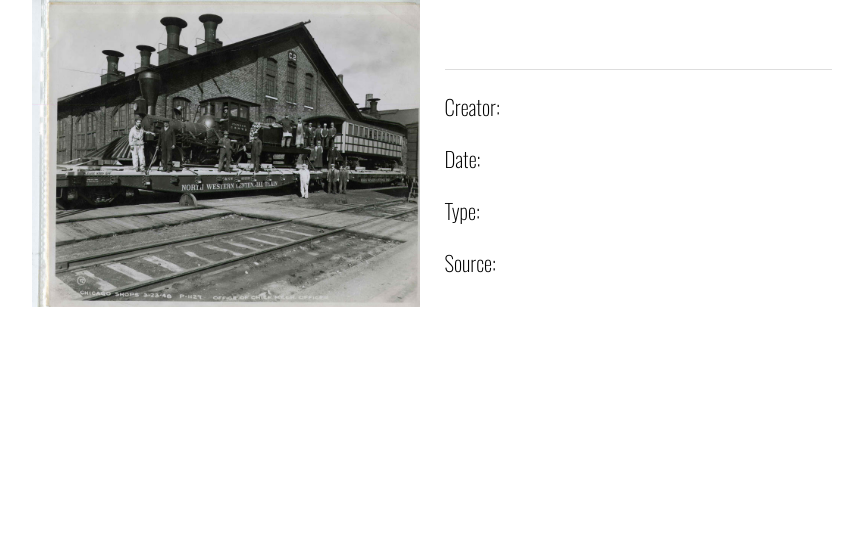
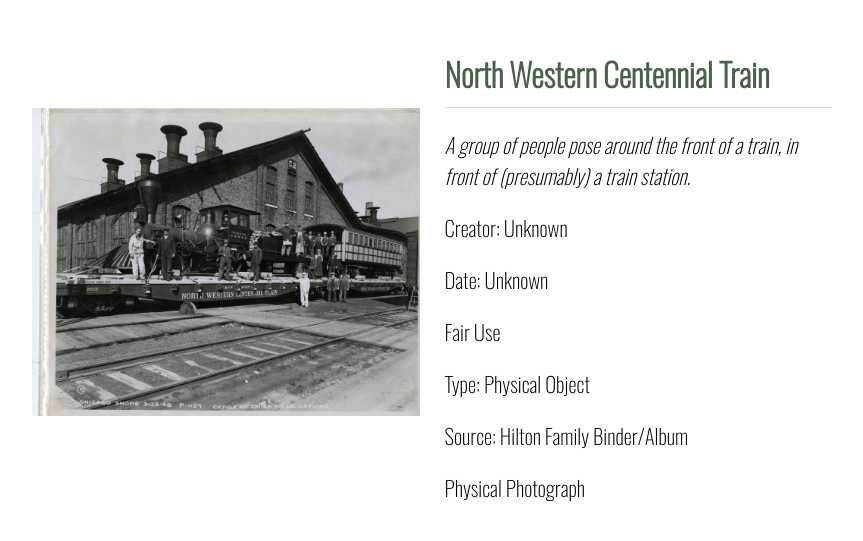
Before and after one commit to martinez2125/TennesseeChicago_Images, a Jekyll site: the page built from _mindoc_media/pg958-img.md, in a window 1280 px wide. Shown: the top 541 px of the page, without its empty margins (208-1071 px from the left). Built offline with Jekyll 4.4.1, drawn with Linux system fonts in a browser that asks for light colours.

Commit message:
Update pg958-img.md

```diff
--- a/_mindoc_media/pg958-img.md
+++ b/_mindoc_media/pg958-img.md
@@ -3,18 +3,18 @@ page: section-name
 title: Hilton Family Binder (Inside)
 media_type: image
 
-_title:
-description:
-creator:
-_date:
-rights:
-type:
-source:
+_title: North Western Centennial Train
+description: A group of people pose around the front of a train, in front of (presumably) a train station.
+creator: Unknown
+_date: Unknown
+rights: Fair Use
+type: Physical Object
+source: Hilton Family Binder/Album
 identifier:
 contributor:
-format:
-credit_(IPTC):
-date_created_(IPTC):
+format: Physical Photograph
+credit_(IPTC): Digitization courtesy of Caden J. Miller & Lesly Martinez
+date_created_(IPTC): 9/15/2025
 
 _path: /assets/img/pg58-img.jpg
 order: 60
```
